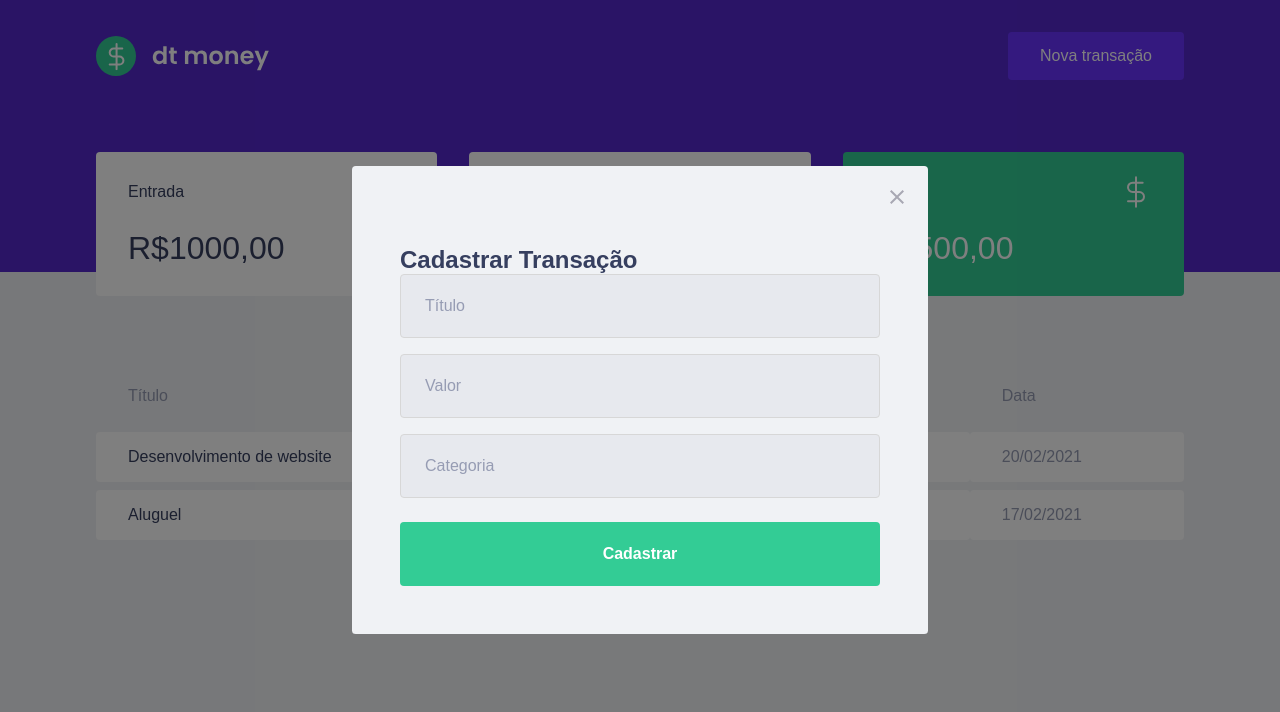
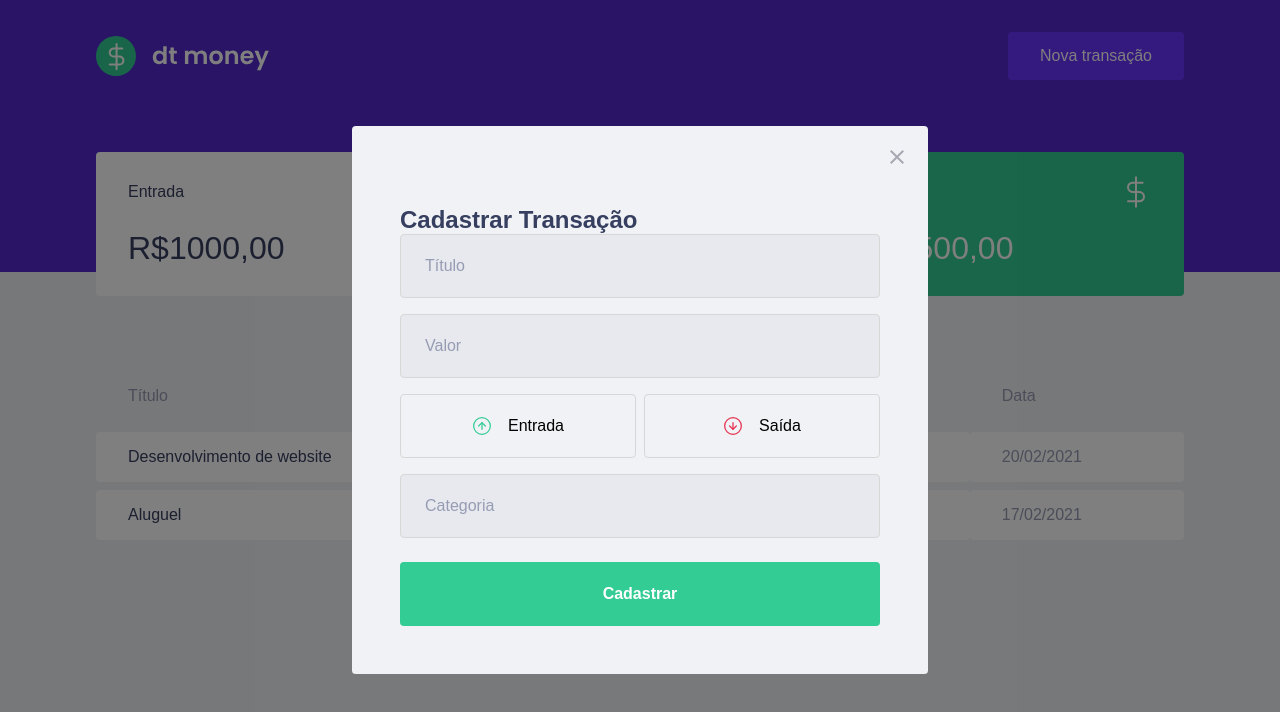
Before and after one commit to LuanLeiteLeao/02-dtmoney, a React (Create React App) app: page / in a window 1280 px wide. Both pictures are taken after a click on the button "Nova transação". Shown: the top 712 px of the page. Built offline with nearby package versions, Linux system fonts and the light colour scheme; no server answers; what miragejs would draw is missing.

Commit message:
:construction_worker: creating Type buttons

```diff
--- a/package.json
+++ b/package.json
@@ -5,6 +5,7 @@
   "dependencies": {
     "axios": "^0.27.2",
     "miragejs": "^0.1.44",
+    "polished": "^4.2.2",
     "react": "^18.1.0",
     "react-dom": "^18.1.0",
     "react-modal": "^3.15.1",
--- a/src/components/NewTransactionModal/index.tsx
+++ b/src/components/NewTransactionModal/index.tsx
@@ -1,6 +1,8 @@
 import Modal from 'react-modal'
-import { ContainerForm } from './styles'
+import { ContainerForm, TransactionTypeContainer } from './styles'
 import closeImg from "../../assets/close.svg"
+import incomeImg from "../../assets/income.svg"
+import outcomeImg from "../../assets/outcome.svg"
 
 interface NewTransactionModalProps {
     onOpen: boolean
@@ -22,9 +24,21 @@
                 <h2>Cadastrar Transação</h2>
                 <input placeholder="Título" />
                 <input type="number" placeholder="Valor" />
+
+                <TransactionTypeContainer>
+                    <button type="button">
+                        <img src={incomeImg} alt="Entrada" />
+                        <span>Entrada</span>
+                    </button>
+                    <button type="button">
+                        <img src={outcomeImg} alt="Saída" />
+                        <span>Saída</span>
+                    </button>
+                </TransactionTypeContainer>
+
                 <input placeholder="Categoria" />
 
-                <button type="submit" children="Cadastrar"/>
+                <button type="submit" children="Cadastrar" />
             </ContainerForm>
 
         </Modal>
--- a/src/components/NewTransactionModal/styles.ts
+++ b/src/components/NewTransactionModal/styles.ts
@@ -1,4 +1,5 @@
 import styled from "styled-components"
+import { darken } from "polished"
 
 export const ContainerForm = styled.form`
     h2{
@@ -50,3 +51,41 @@
     }
 
 `
+
+export const TransactionTypeContainer = styled.div`
+    margin: 1rem 0;
+    display: grid;
+    grid-template-columns: repeat(2,1fr);
+    gap: 0.5rem;
+
+    button{
+        height: 4rem;
+        border: 1px solid #d7d7d7;
+        border-radius: 0.25rem;
+
+        background:transparent;
+
+        display: flex;
+        align-items: center;
+        justify-content: center;
+
+        transition:border-color 0.2s;
+
+        &:hover{
+            border-color: ${darken(0.1,'#d7d7d7')};
+        }
+
+        img{
+            width: 20px;
+            height: 20px;
+        }
+
+        span{
+            display: inline-block;
+            margin-left: 1rem;
+            font-size:1rem;
+            color:var(--text-file)
+        }
+    }
+
+`
```
Also changed, not shown: 1 other file (tests, documents, lock files or other folders).
